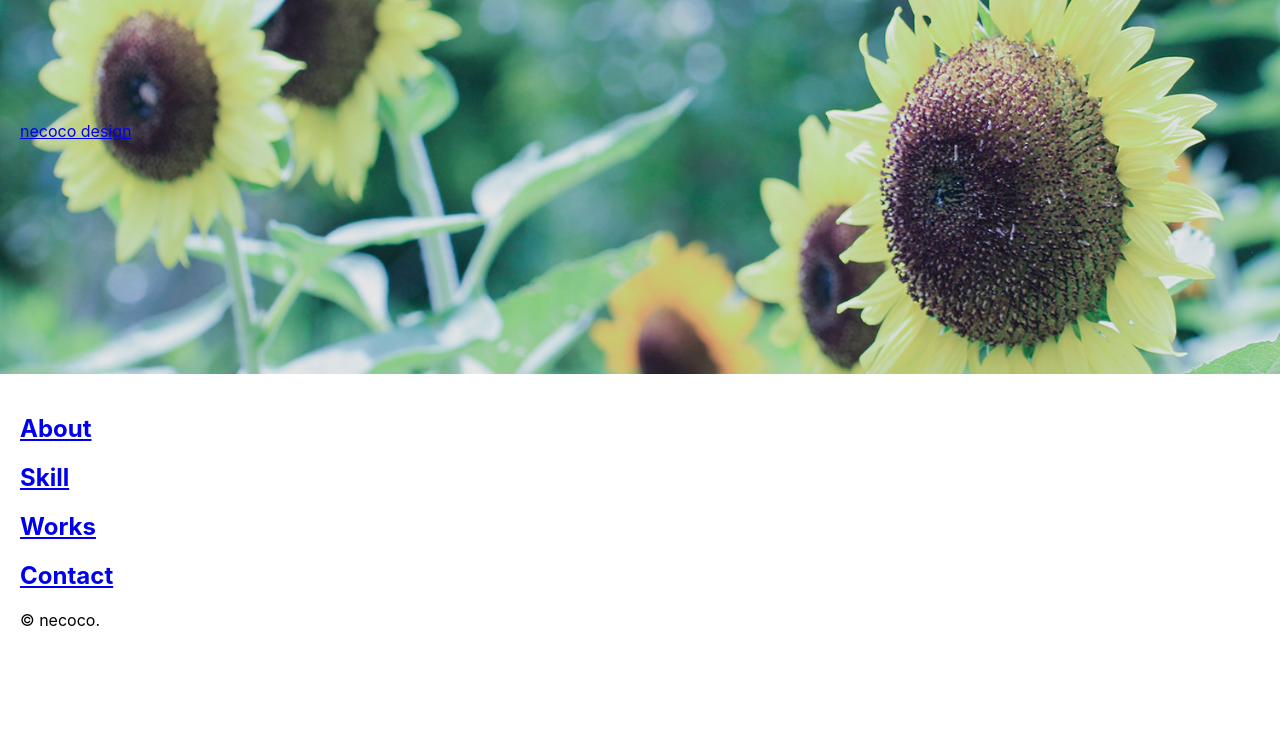
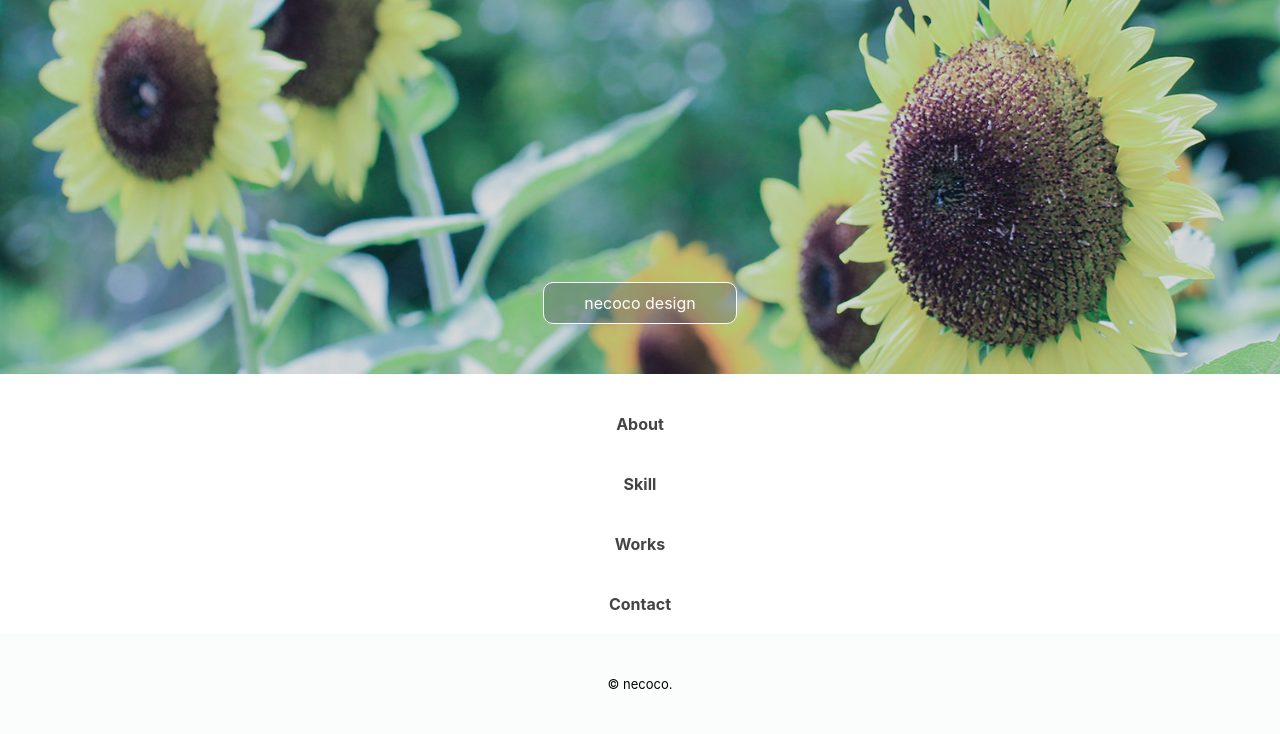
Before and after one commit to necocon/necocon.github.io, a plain HTML site: page index.html in a window 1280 px wide. Shown: the part 457-1191 px from the top of the page. Before the commit the page ends 1167 px from the top, so only its background shows below. Drawn offline with Linux system fonts and the light colour scheme.

Commit message:
index.htmlレイアウト途中です

```diff
--- a/index.html
+++ b/index.html
@@ -28,7 +28,10 @@
     </figure>
 
     <h1>Summer is in the air.</h1>
-    <p><a href="#">necoco design</a></p>
+    <p>
+        <!-- <img src="img/circle.svg" alt=""><br> -->
+        <a href="#">necoco design</a>
+    </p>
 
     <section>
         <article>
--- a/style.css
+++ b/style.css
@@ -11,6 +11,7 @@ img {
     height: auto;
 }
 
+/* TOPページロゴの設定 */
 .necoco_logo {
     width: 220px;
     height: 220px;
@@ -78,35 +79,90 @@ figure.hero img {
     height: 547px;
     object-fit: cover;
     vertical-align: bottom;
-    filter: brightness(90%);
+    filter: brightness(85%);
     z-index: -1;
     position: relative; /* Edge 用の設定 */
 }
 
 /* タイトル */
 h1 {
+    width: 300px;
+    justify-self: center;
+    text-align: center;
+    align-self: center;
     grid-row: title;
-    justify-self: center;
-    align-self: center;
     color: #fefefe;
-    font-size: 34px;
+    font-size: 28px;
     font-weight: normal;
     line-height: 1.2;
     text-shadow: 0 0 5px #444444;
-    text-align: center;
 }
 
 /* サブタイル */
 p {
     grid-row: sub;
+    text-align: center;
+    align-self: end;
+    padding: 0 0 50px 0;
+}
+
+p a {
+    color: #fefefe;
+    text-decoration: none;
+    border: solid 1px #fefefe;
+    padding: 10px 40px;
+    display: inline-block;
+    margin-top: 10px;
+    border-radius: 10px;
+    background-color: rgba(85, 93, 107, 0.4);
+}
+
+p a:hover {
+    background-color: #2fb497;
+}
+
+p img {
+    width: 250px;
+    /* vertical-align: baseline; */
 }
 
 /* 記事一覧 */
 section {
     grid-row: recent;
+    display: grid;
+    grid-column: 1 / -1;
+    justify-self: center;
+    align-self: center;
+    grid-gap: 20px;
+    gap: 20px;
+}
+
+section a {
+    color: #444444;
+    text-decoration: none;
+}
+
+section a:hover {
+    text-decoration: underline;
+}
+
+section h2 {
+    font-size: 16px;
+    text-align: center;
 }
 
 /* フッター */
 footer {
     grid-row: foot;
+    justify-self: center;
+    align-self: center;
+    font-size: 13px;
 }
+
+body::after {
+    content: "";
+    background-color: rgba(245, 250, 250, 0.4);
+    grid-column: 1 / -1;
+    grid-row: foot;
+    z-index: -1;
+}
```
